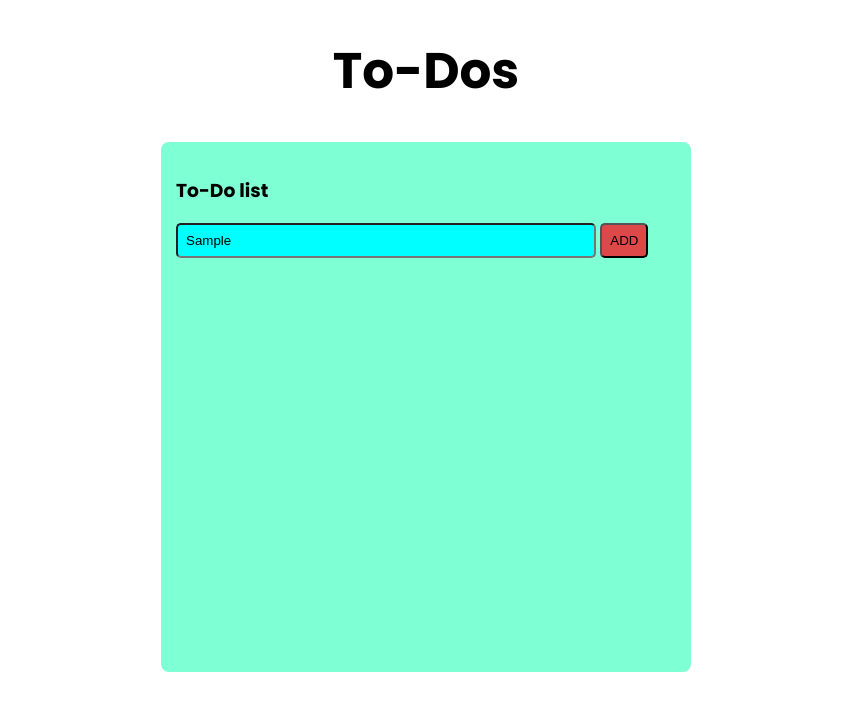
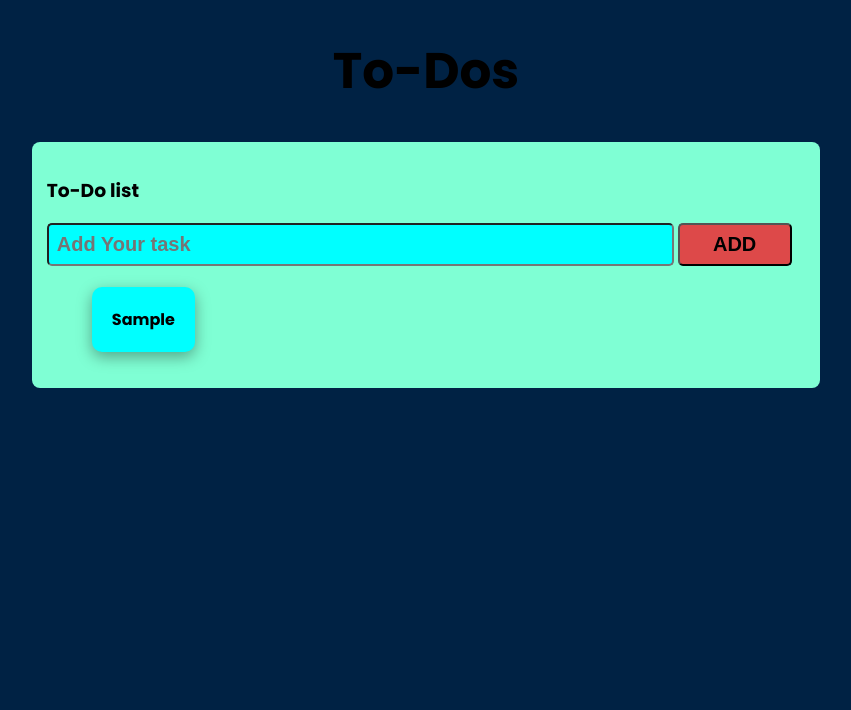
Before and after one commit to SAGAR-055/To-Dos, a plain HTML site: page index.html in a window 1280 px wide. Both pictures are taken after typing "Sample" into the empty fields and a click on the button "ADD". Shown: the whole page, without its empty margins (214-1065 px from the left). Drawn offline with Linux system fonts and the light colour scheme.

Commit message:
added li resposive

```diff
--- a/index.html
+++ b/index.html
@@ -16,9 +16,14 @@
     <div class="main">
   <h3>To-Do list</h3>
   <input type="text" name="" id="inputel" placeholder="Add Your task">
-  <button class="" id="add-btn" >ADD</button>
+  <button class="" id="add-btn">ADD</button>
+    <ul id="tasks">
+
+    </ul>
+
+
     </div>
-    <script src="script.js"></script>
+<script src="script.js"></script>
 
 </body>
 </html>
--- a/script.js
+++ b/script.js
@@ -1,8 +1,17 @@
 const addbtn= document.getElementById("add-btn")
+const ipt = document.getElementById("inputel")
+addbtn.addEventListener("click", function(event){
+   let InputValue = ipt.value
 
 
-addbtn.addEventListener("click", function(){
-const ipt = document.getElementById("inputel").value
+   let addtask = document.getElementById("tasks")
+   addtask .innerHTML +=`<li>${InputValue}</li>`
 
-console.log(ipt)
+   clearInput()
 })
+
+
+
+function clearInput(){
+    ipt.value ='';
+}
--- a/style.css
+++ b/style.css
@@ -1,5 +1,6 @@
 body{
     font-family: 'Poppins', sans-serif;
+    background-color: #002244;
 }
 
 h1{
@@ -8,8 +9,8 @@ h1{
 }
 
 .main{
-    width: 500px;
-    height: 500px;
+    width: 60%;
+    height: auto;
     background-color: aquamarine;
     margin: auto;
     border-radius: 8px;
@@ -22,12 +23,34 @@ h1{
     padding: 8px;
     text-align: left;
     width: 80%;
+    font-size: 20px;
+    font-weight: 900;
+
 }
 
 .main button{
     background-color: rgb(221, 73, 73);
     padding: 8px;
     border-radius: 5px;
-
+    font-weight: 900;
+    width: 15%;
+    font-size: 20px;
 
 }
+.main ul{
+    list-style-type: none;
+    font-weight: 900;
+    text-align: center;
+    display: flex;
+    flex-wrap: wrap;
+
+}
+
+li{
+    margin: 0;
+    background-color: aqua;
+    margin: 5px;
+    padding: 20px;
+  border-radius: 10px;
+  box-shadow: rgba(0, 0, 0, 0.35) 0px 5px 15px;
+}
```
